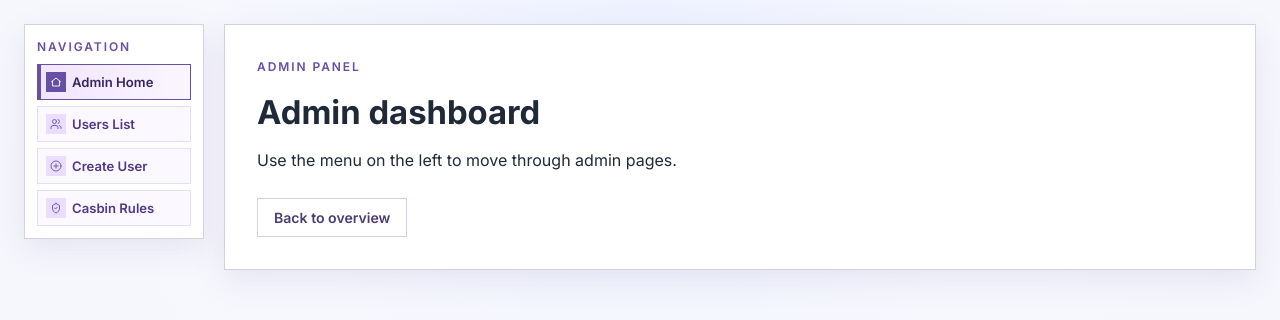
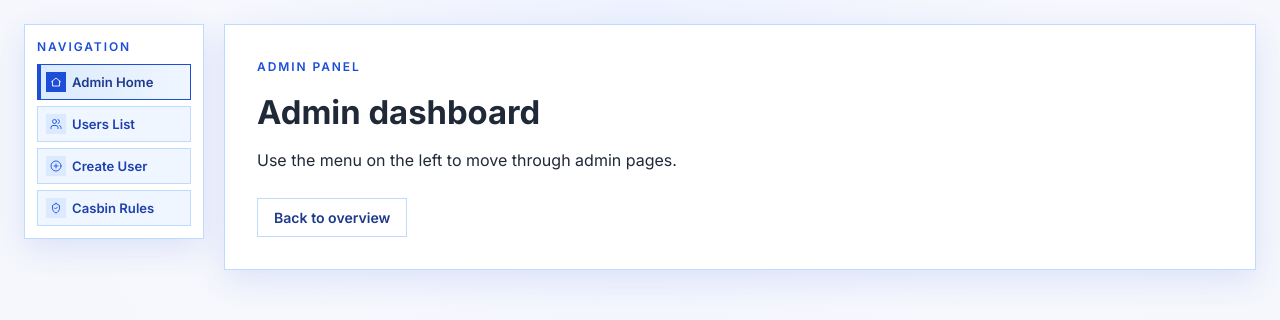
Before and after one commit to Drashko/slim-project-new, a Next.js app in the folder frontend/: page /admin in a window 1280 px wide. Shown: the top 320 px of the page. Built offline with nearby package versions, Linux system fonts and the light colour scheme.

Commit message:
Switch admin theme accents from purple to blue

```diff
--- a/frontend/styles/globals.css
+++ b/frontend/styles/globals.css
@@ -5,13 +5,13 @@
   font-family: 'Inter', 'Roboto', system-ui, -apple-system, sans-serif;
   background: #f4f6fb;
   color: #1f2937;
-  --md-primary: #6750a4;
-  --md-primary-container: #eaddff;
+  --md-primary: #1d4ed8;
+  --md-primary-container: #dbeafe;
   --md-on-primary: #ffffff;
   --md-surface: #ffffff;
-  --md-surface-2: #f8f5ff;
-  --md-outline: #d5d0e0;
-  --md-shadow: 0 10px 30px rgba(103, 80, 164, 0.12);
+  --md-surface-2: #f8fbff;
+  --md-outline: #bfdbfe;
+  --md-shadow: 0 10px 30px rgba(29, 78, 216, 0.12);
 }
 
 *,
@@ -106,7 +106,7 @@ p {
 }
 
 code {
-  background: #ebe7f5;
+  background: #dbeafe;
   padding: 2px 6px;
   border-radius: 6px;
 }
@@ -138,7 +138,7 @@ code {
 .input-group input:focus {
   outline: none;
   border-color: var(--md-primary);
-  box-shadow: 0 0 0 3px rgba(103, 80, 164, 0.15);
+  box-shadow: 0 0 0 3px rgba(29, 78, 216, 0.15);
 }
 
 .panel {
@@ -177,14 +177,14 @@ code {
   padding: 10px 12px;
   border-radius: 12px;
   background: #fff;
-  border: 1px solid #e7e3ef;
+  border: 1px solid #dbeafe;
 }
 
 .rule {
   padding: 10px 12px;
   border-radius: 12px;
   background: #fff;
-  border: 1px dashed #d7d1e6;
+  border: 1px dashed #bfdbfe;
 }
 
 .notice {
@@ -232,14 +232,14 @@ button.ghost,
 button.primary {
   background: var(--md-primary);
   color: var(--md-on-primary);
-  box-shadow: 0 4px 14px rgba(103, 80, 164, 0.3);
+  box-shadow: 0 4px 14px rgba(29, 78, 216, 0.3);
 }
 
 .actions a.ghost,
 button.ghost,
 .users-table-actions a.ghost {
-  border-color: #d5d0e0;
-  color: #4b3c73;
+  border-color: #bfdbfe;
+  color: #1e3a8a;
   background: #fff;
 }
 
@@ -289,8 +289,8 @@ button:hover,
 
 .admin-aside-link {
   text-decoration: none;
-  border: 1px solid #e4ddf3;
-  color: #4f378b;
+  border: 1px solid #bfdbfe;
+  color: #1e40af;
   border-radius: 14px;
   padding: 7px 8px;
   display: flex;
@@ -298,12 +298,12 @@ button:hover,
   gap: 6px;
   font-size: 0.82rem;
   font-weight: 600;
-  background: #fbf8ff;
+  background: #eff6ff;
 }
 
 .admin-aside-link:hover {
-  background: #f3ecff;
-  border-color: #d2c6f5;
+  background: #dbeafe;
+  border-color: #93c5fd;
 }
 
 .admin-aside-link-icon {
@@ -324,8 +324,8 @@ button:hover,
 
 .admin-aside-link--active {
   border-color: var(--md-primary);
-  color: #35275c;
-  background: linear-gradient(90deg, #f0e5ff 0%, #faf6ff 100%);
+  color: #1e3a8a;
+  background: linear-gradient(90deg, #dbeafe 0%, #eff6ff 100%);
   box-shadow: inset 3px 0 0 var(--md-primary);
 }
 
@@ -352,20 +352,20 @@ button:hover,
 .users-table td {
   text-align: left;
   padding: 12px 14px;
-  border-bottom: 1px solid #ece7f4;
+  border-bottom: 1px solid #dbeafe;
   vertical-align: middle;
 }
 
 .users-table th {
-  background: #f7f2fc;
-  color: #564b73;
+  background: #eff6ff;
+  color: #334155;
   font-size: 0.82rem;
   text-transform: uppercase;
   letter-spacing: 0.06em;
 }
 
 .users-table tbody tr:hover {
-  background: #faf7ff;
+  background: #f8fbff;
 }
 
 .users-table tbody tr:last-child td {
```
